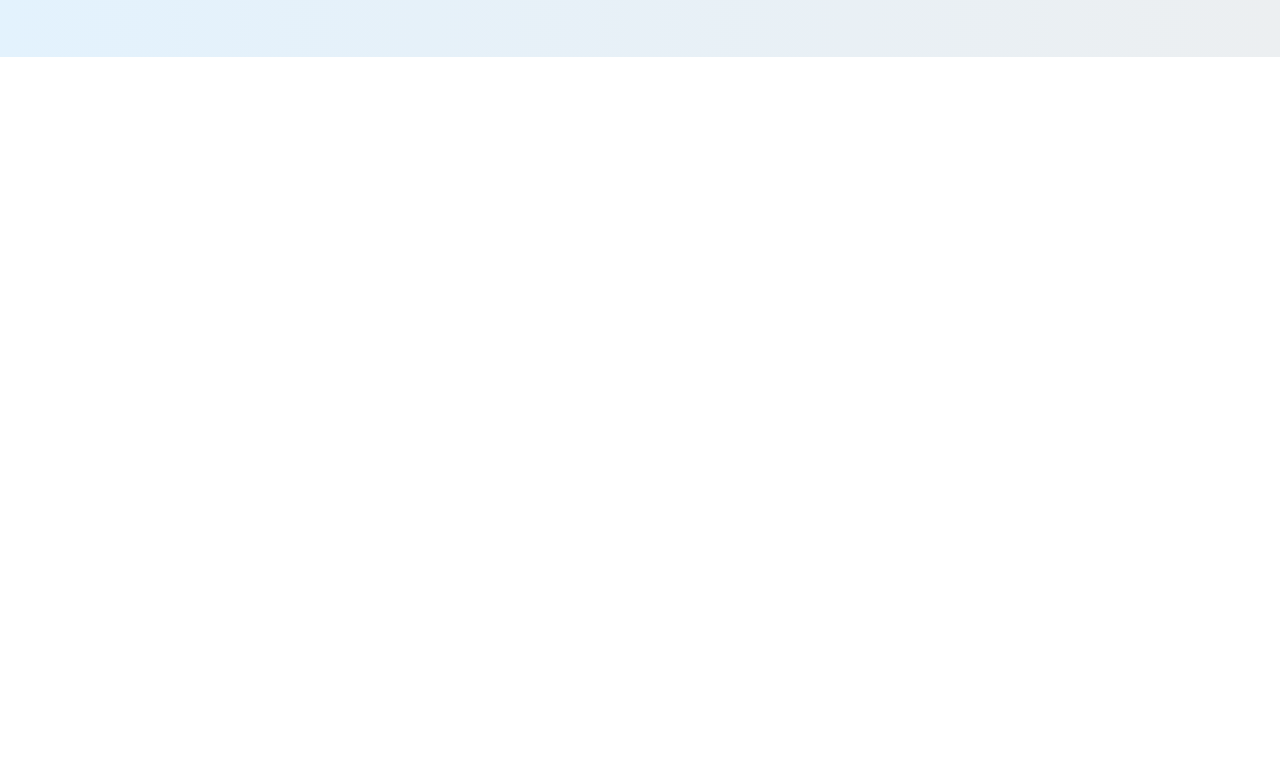
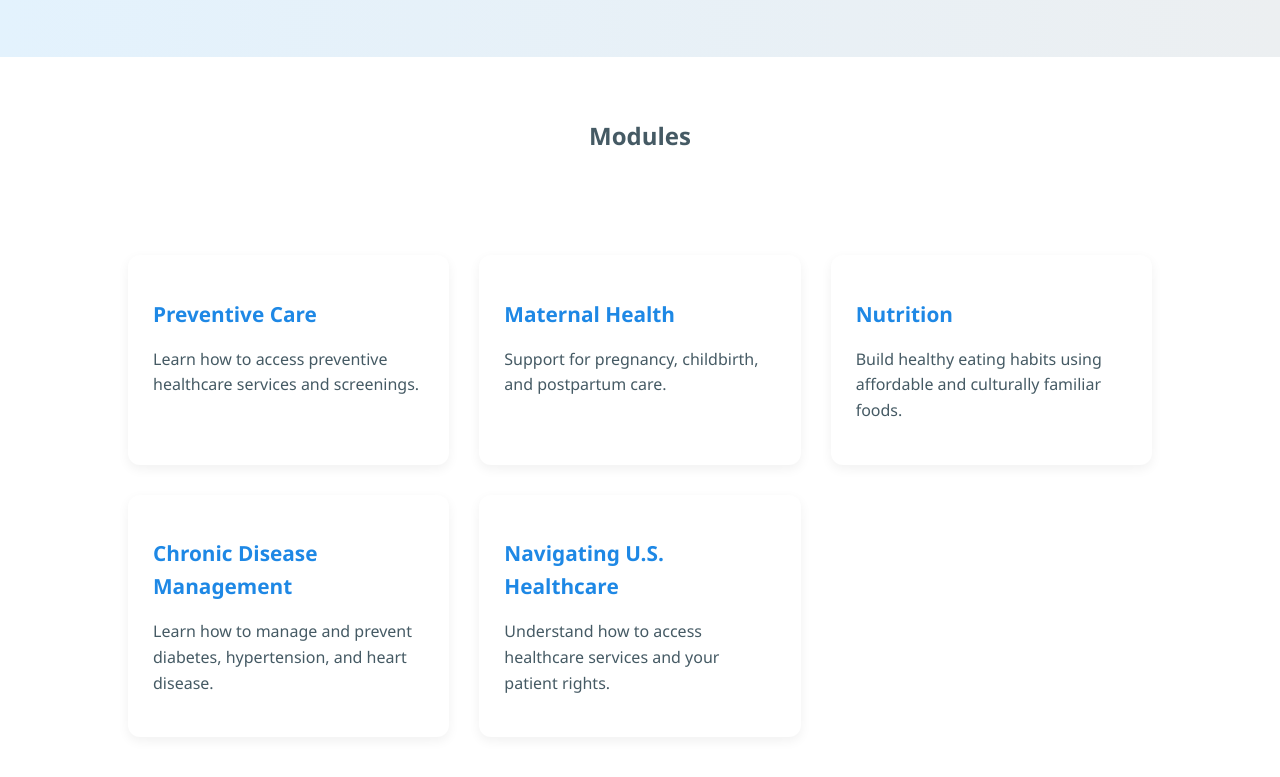
Before and after one commit to rian-teyani/resources-for-immigrant-women, a website built with Vite: page index.html in a window 1280 px wide. Shown: the part 711-1488 px from the top of the page. Before the commit the page ends 800 px from the top, so only its background shows below. Built offline with nearby package versions, Linux system fonts and the light colour scheme.

Commit message:
addd modules to home page

```diff
--- a/index.html
+++ b/index.html
@@ -43,6 +43,43 @@
       </div>
     </section>
 
+    <h2 class="modules-header">Modules</h2>
+    <section class="modules-grid">
+      <a href="/educational_modules/preventative-care.html" class="module-card">
+        <h2>Preventive Care</h2>
+        <p>
+          Learn how to access preventive healthcare services and screenings.
+        </p>
+      </a>
+      <a href="/educational_modules/maternal-health.html" class="module-card">
+        <h2>Maternal Health</h2>
+        <p>Support for pregnancy, childbirth, and postpartum care.</p>
+      </a>
+      <a href="/educational_modules/nutrition.html" class="module-card">
+        <h2>Nutrition</h2>
+        <p>
+          Build healthy eating habits using affordable and culturally familiar
+          foods.
+        </p>
+      </a>
+      <a href="/educational_modules/chronic-disease.html" class="module-card">
+        <h2>Chronic Disease Management</h2>
+        <p>
+          Learn how to manage and prevent diabetes, hypertension, and heart
+          disease.
+        </p>
+      </a>
+      <a
+        href="/educational_modules/navigating-healthcare.html"
+        class="module-card"
+      >
+        <h2>Navigating U.S. Healthcare</h2>
+        <p>
+          Understand how to access healthcare services and your patient rights.
+        </p>
+      </a>
+    </section>
+
     <!-- JS to include navbar -->
     <script type="module" src="./src/main.ts"></script>
   </body>
```
